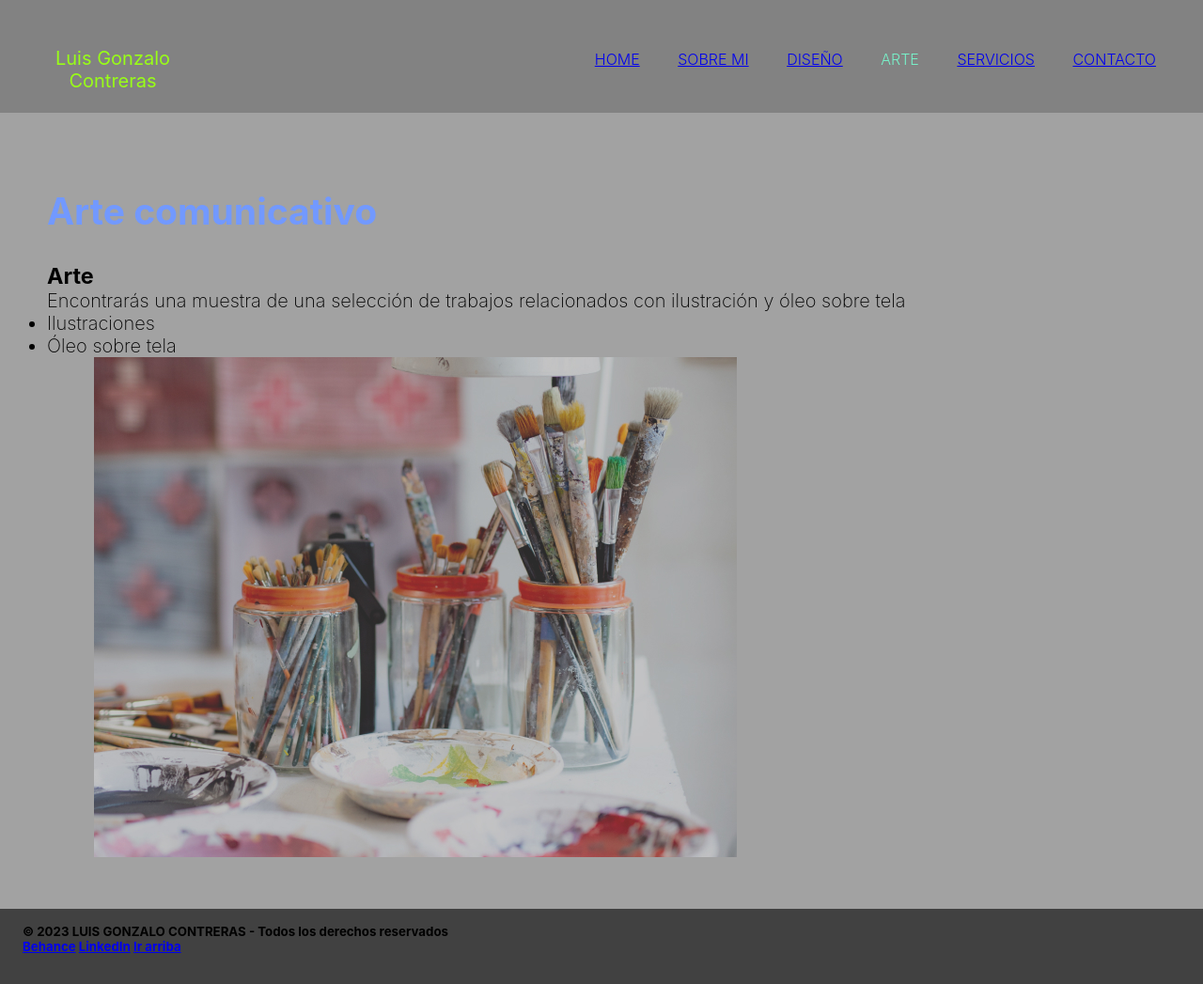
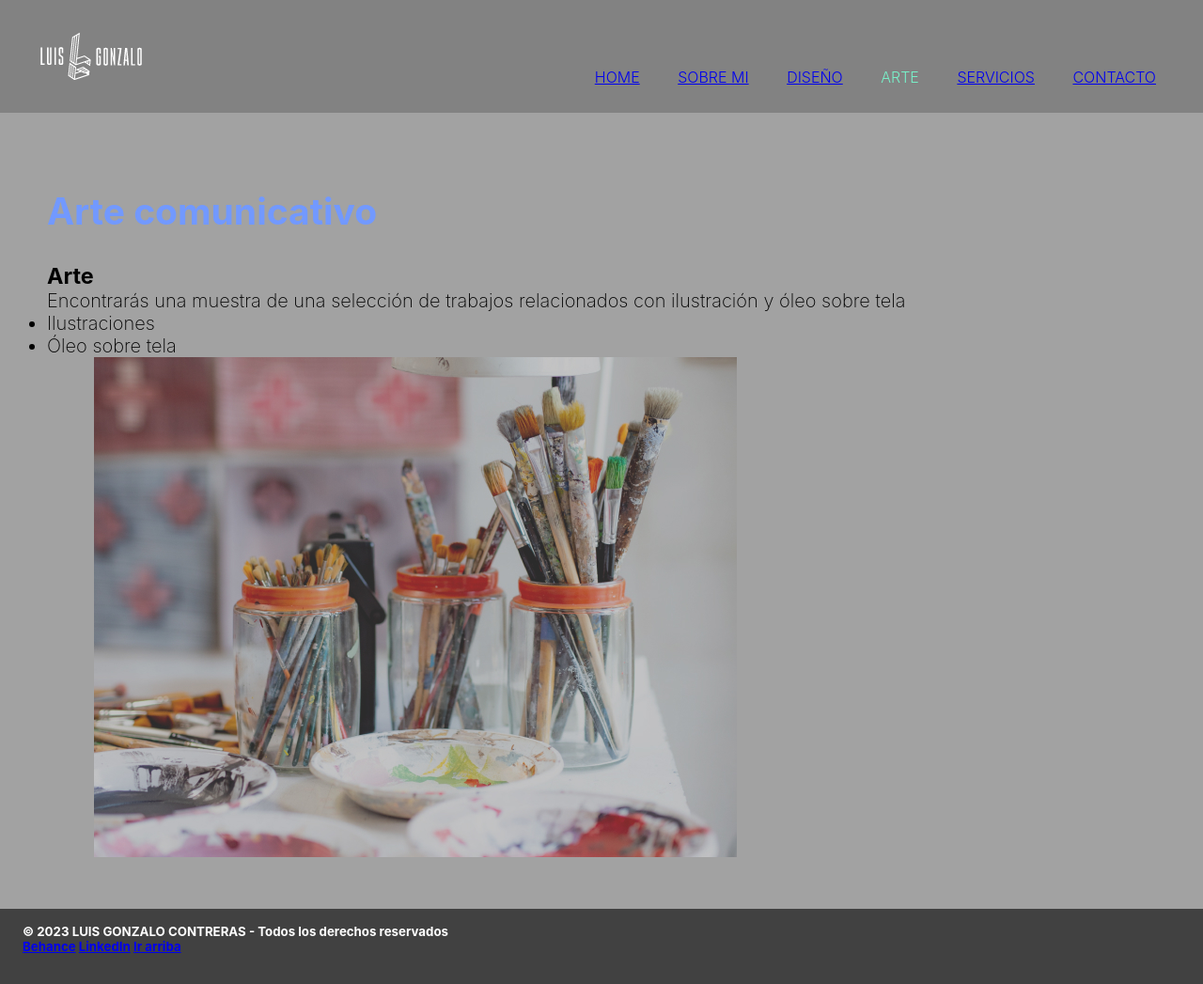
Before and after one commit to Lugonz/ProyectoFinal, a plain HTML site: page pages/arte.html in a window 1280 px wide. Shown: the whole page at 94% size. Drawn offline with Linux system fonts and the light colour scheme.

Commit message:
ajustes en footer y logo en header

```diff
--- a/css/style.css
+++ b/css/style.css
@@ -150,6 +150,7 @@ main .textos .formularioMensaje {
 
     footer{
     background-color: rgb(65, 65, 65);
+    color: rgb(255, 255, 255);
     font-size: 16px;
     height: 80px;
     padding: 16px 24px 16px 24px;
--- a/pages/arte.html
+++ b/pages/arte.html
@@ -16,7 +16,8 @@
 
         <nav>
             <!-- Título de mi proyecto-->
-            <h1 class="titulos">Luis Gonzalo Contreras</h1>
+            <img src="../img/Marca Luis Gonzalo_white.png" alt="Luis Gonzalo">
+
              <!--Menú de navegación-->
             <ul class="encabezado">
                 <li class="caja"><a href="../index.html">HOME</a></li>
```
Also changed, not shown: index.html (+4 -1 lines), pages/contacto.html (+2 -1 lines), pages/diseño.html (+2 -1 lines), pages/servicios.html (+2 -1 lines), pages/sobre_mi.html (+2 -1 lines), img/Marca Luis Gonzalo_white.png (added), img/Marca Luis Gonzalo_whitemobile.png (deleted), img/MarcaLuisGonzalo_whitedesktop.png (deleted).
